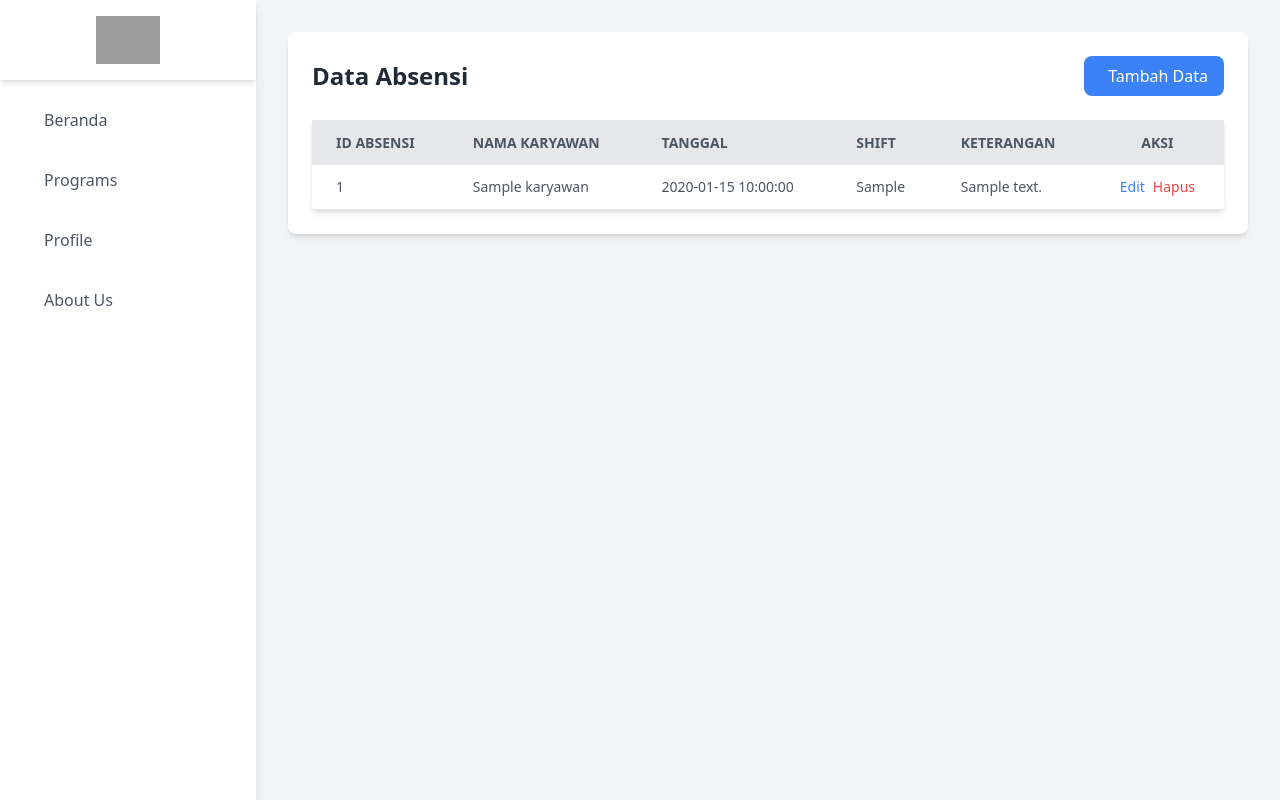
After one commit to ikyyy10704/Labsys, a CodeIgniter app: page /Karyawan/index.php/absensi in a window 1280 px wide. The commit adds this page. Run offline with CodeIgniter, Linux system fonts and the light colour scheme; tables that the repository leaves empty or names only in its code hold one stand-in row (values such as "Sample post"); some libraries are stand-ins or nearby versions; grey boxes are pictures that could not be loaded.

Commit message:
Penambahan Absensi

```diff
--- /dev/null
+++ b/application/controllers/Absensi.php
@@ -0,0 +1,42 @@
+<?php
+defined('BASEPATH') OR exit('No direct script access allowed');
+
+class Absensi extends CI_Controller {
+    public function __construct() {
+        parent::__construct();
+        $this->load->model('Absensi_model');
+    }
+
+    // Tampilkan semua data absensi
+    public function index() {
+        $data['absensi'] = $this->Absensi_model->get_all_absensi();
+        $this->load->view('absensi/index', $data);
+    }
+
+    // Form tambah absensi
+    public function tambah() {
+        if ($_SERVER['REQUEST_METHOD'] === 'POST') {
+            $this->Absensi_model->create_absensi();
+            redirect('absensi');
+        } else {
+            $this->load->view('absensi/tambah');
+        }
+    }
+
+    // Form edit absensi
+    public function edit($id) {
+        if ($_SERVER['REQUEST_METHOD'] === 'POST') {
+            $this->Absensi_model->update_absensi($id);
+            redirect('absensi');
+        } else {
+            $data['absensi'] = $this->Absensi_model->get_absensi_by_id($id);
+            $this->load->view('absensi/edit', $data);
+        }
+    }
+
+    // Hapus absensi
+    public function hapus($id) {
+        $this->Absensi_model->delete_absensi($id);
+        redirect('absensi');
+    }
+}
--- a/application/controllers/Data_karyawan.php
+++ b/application/controllers/Data_karyawan.php
@@ -41,7 +41,7 @@ class Data_karyawan extends CI_Controller {
         }
     }
 
-    public function edit($id) {
+    public function edit($id, $data) {
         $this->form_validation->set_rules('nama_krywn', 'Nama Karyawan', 'required');
         $this->form_validation->set_rules('jenis_kelamin', 'Jenis Kelamin', 'required|in_list[L,P]');
         $this->form_validation->set_rules('alamat', 'Alamat', 'required');
--- /dev/null
+++ b/application/models/Absensi_model.php
@@ -0,0 +1,54 @@
+<?php
+defined('BASEPATH') OR exit('No direct script access allowed');
+
+class Absensi_model extends CI_Model {
+    public function __construct() {
+        parent::__construct();
+        $this->load->database();
+    }
+
+    // Ambil semua data absensi
+    public function get_all_absensi() {
+        $this->db->select('absensi.*, data_karyawan.nama_krywn');
+        $this->db->from('absensi');
+        $this->db->join('data_karyawan', 'data_karyawan.id_krywn = absensi.id_krywn');
+        $query = $this->db->get();
+        return $query->result();
+    }
+
+    // Ambil data absensi berdasarkan ID
+    public function get_absensi_by_id($id) {
+        $this->db->where('id_absensi', $id);
+        $query = $this->db->get('absensi');
+        return $query->row();
+    }
+
+    // Tambah data absensi
+    public function create_absensi() {
+        $data = array(
+            'id_krywn' => $this->input->post('id_krywn'),
+            'tanggal' => $this->input->post('tanggal'),
+            'shift' => $this->input->post('shift'),
+            'keterangan' => $this->input->post('keterangan'),
+        );
+        return $this->db->insert('absensi', $data);
+    }
+
+    // Update data absensi
+    public function update_absensi($id) {
+        $data = array(
+            'id_krywn' => $this->input->post('id_krywn'),
+            'tanggal' => $this->input->post('tanggal'),
+            'shift' => $this->input->post('shift'),
+            'keterangan' => $this->input->post('keterangan'),
+        );
+        $this->db->where('id_absensi', $id);
+        return $this->db->update('absensi', $data);
+    }
+
+    // Hapus data absensi
+    public function delete_absensi($id) {
+        $this->db->where('id_absensi', $id);
+        return $this->db->delete('absensi');
+    }
+}
--- a/application/models/Data_karyawan_model.php
+++ b/application/models/Data_karyawan_model.php
@@ -2,6 +2,12 @@
 defined('BASEPATH') OR exit('No direct script access allowed');
 
 class Data_karyawan_model extends CI_Model {
+
+    public function __construct() {
+        parent::__construct();
+        $this->load->database();
+    }
+
     public function get_all_karyawan() {
         return $this->db->get('data_karyawan')->result_array();
     }
--- /dev/null
+++ b/application/views/absensi/index.php
@@ -0,0 +1,110 @@
+<!DOCTYPE html>
+<html lang="en">
+<head>
+    <meta charset="UTF-8">
+    <meta name="viewport" content="width=device-width, initial-scale=1.0">
+    <title>Data Absensi</title>
+    <script src="https://cdn.tailwindcss.com"></script>
+</head>
+<body class="bg-gray-100">
+    <div class="flex">
+        <!-- Sidebar -->
+        <aside class="fixed inset-y-0 left-0 bg-white shadow-lg w-64">
+            <div class="flex flex-col h-full">
+                <div class="flex items-center justify-center h-20 shadow-md">
+                    <img src="<?= base_url('assets/img/logo.png') ?>" alt="Logo" class="h-12">
+                </div>
+                <nav class="flex-grow px-4 pb-4 md:block md:pb-0 md:overflow-y-auto pt-4">
+                    <ul>
+                        <!-- Navigasi Sidebar -->
+                        <li class="mb-3">
+                            <a href="<?= base_url('index.php/beranda') ?>"
+                               class="<?= $this->uri->segment(1) == 'beranda' || $this->uri->segment(1) == '' ?
+                                      'bg-blue-500 text-white' : 'text-gray-600 hover:bg-blue-50' ?>
+                                      flex items-center px-4 py-3 rounded-lg transition-colors duration-200">
+                                <i class="fas fa-home mr-3"></i>
+                                <span>Beranda</span>
+                            </a>
+                        </li>
+                        <li class="mb-3">
+                            <a href="<?= base_url('index.php/programs') ?>"
+                               class="<?= $this->uri->segment(1) == 'programs' ?
+                                      'bg-blue-500 text-white' : 'text-gray-600 hover:bg-blue-50' ?>
+                                      flex items-center px-4 py-3 rounded-lg transition-colors duration-200">
+                                <i class="fas fa-project-diagram mr-3"></i>
+                                <span>Programs</span>
+                            </a>
+                        </li>
+                        <li class="mb-3">
+                            <a href="<?= base_url('profile') ?>"
+                               class="<?= $this->uri->segment(1) == 'profile' ?
+                                      'bg-blue-500 text-white' : 'text-gray-600 hover:bg-blue-50' ?>
+                                      flex items-center px-4 py-3 rounded-lg transition-colors duration-200">
+                                <i class="fas fa-user mr-3"></i>
+                                <span>Profile</span>
+                            </a>
+                        </li>
+                        <li class="mb-3">
+                            <a href="<?= base_url('about') ?>"
+                               class="<?= $this->uri->segment(1) == 'about' ?
+                                      'bg-blue-500 text-white' : 'text-gray-600 hover:bg-blue-50' ?>
+                                      flex items-center px-4 py-3 rounded-lg transition-colors duration-200">
+                                <i class="fas fa-info-circle mr-3"></i>
+                                <span>About Us</span>
+                            </a>
+                        </li>
+                    </ul>
+                </nav>
+            </div>
+        </aside>
+
+        <!-- Kontainer Utama -->
+        <div class="flex-1 ml-64 p-8">
+            <div class="bg-white rounded-lg shadow-md p-6">
+                <div class="flex justify-between items-center mb-6">
+                    <h1 class="text-2xl font-semibold text-gray-800">Data Absensi</h1>
+                    <a href="<?php echo site_url('absensi/tambah'); ?>"
+                       class="bg-blue-500 hover:bg-blue-600 text-white px-4 py-2 rounded-lg">
+                        <i class="fas fa-plus mr-2"></i>Tambah Data
+                    </a>
+                </div>
+
+                <!-- Tabel Data Absensi -->
+                <table class="w-full bg-white shadow-md rounded">
+                    <thead>
+                        <tr class="bg-gray-200 text-gray-600 uppercase text-sm leading-normal">
+                            <th class="py-3 px-6 text-left">ID Absensi</th>
+                            <th class="py-3 px-6 text-left">Nama Karyawan</th>
+                            <th class="py-3 px-6 text-left">Tanggal</th>
+                            <th class="py-3 px-6 text-left">Shift</th>
+                            <th class="py-3 px-6 text-left">Keterangan</th>
+                            <th class="py-3 px-6 text-center">Aksi</th>
+                        </tr>
+                    </thead>
+                    <tbody class="text-gray-600 text-sm font-light">
+                        <?php foreach ($absensi as $row): ?>
+                            <tr class="border-b border-gray-200 hover:bg-gray-100">
+                                <td class="py-3 px-6 text-left"><?php echo $row->id_absensi; ?></td>
+                                <td class="py-3 px-6 text-left"><?php echo $row->nama_krywn; ?></td>
+                                <td class="py-3 px-6 text-left"><?php echo $row->tanggal; ?></td>
+                                <td class="py-3 px-6 text-left"><?php echo $row->shift; ?></td>
+                                <td class="py-3 px-6 text-left"><?php echo $row->keterangan; ?></td>
+                                <td class="py-3 px-6 text-center">
+                                    <div class="flex justify-center items-center space-x-2">
+                                        <a href="<?php echo site_url('absensi/edit/' . $row->id_absensi); ?>" class="text-blue-500 hover:text-blue-700">
+                                            Edit
+                                        </a>
+                                        <a href="<?php echo site_url('absensi/hapus/' . $row->id_absensi); ?>" onclick="return confirm('Apakah Anda yakin?')" class="text-red-500 hover:text-red-700">
+                                            Hapus
+                                        </a>
+                                    </div>
+                                </td>
+                            </tr>
+                        <?php endforeach; ?>
+                    </tbody>
+                </table>
+            </div>
+        </div>
+    </div>
+</body>
+</html>
--- a/application/views/programs/index.php
+++ b/application/views/programs/index.php
@@ -61,11 +61,11 @@
                         Manage employee salaries and compensations
                     </p>
                     <div class="flex space-x-2 mt-4">
-                        <a href="<?= base_url('index.php/Gaji') ?>"
+                        <a href="<?= base_url('index.php/Gaji/create') ?>"
                            class="bg-emerald-500 hover:bg-emerald-600 text-white px-4 py-2 rounded-lg text-sm transition duration-200">
                             <i class="fas fa-plus mr-2"></i>Add
                         </a>
-                        <a href="<?= base_url('gaji') ?>"
+                        <a href="<?= base_url('index.php/Gaji') ?>"
                            class="bg-emerald-500 hover:bg-emerald-600 text-white px-4 py-2 rounded-lg text-sm transition duration-200">
                             <i class="fas fa-list mr-2"></i>View All
                         </a>
```
Also changed, not shown: application/views/absensi/edit.php (added, +26 -0 lines), application/views/absensi/tambah.php (added, +25 -0 lines).
